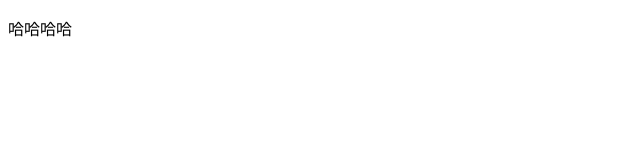
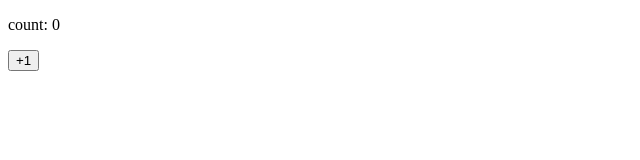
Before and after one commit to ry596384086/ts-template, a React app: page / in a window 1280 px wide. Shown: the top 160 px of the page, without its empty margins (0-640 px from the left). Built offline with nearby package versions, Linux system fonts and the light colour scheme.

Commit message:
feat: 使用hooks实现全局状态管理

```diff
--- a/src/App.tsx
+++ b/src/App.tsx
@@ -1,6 +1,23 @@
 import React from 'react'
 import './index.less'
+import { useGlobalStates, modifyGlobalStates } from './store/global-states'
+import { GlobalStatesModificationType } from './store/global-states.type'
+
 export default function () {
-  var text = '哈哈哈哈'
-  return <p className="text">{text}</p>
+  const { currentCount } = useGlobalStates()
+  return (
+    <div>
+      <p className="text">count: {currentCount}</p>
+      <button
+        onClick={() =>
+          modifyGlobalStates(
+            GlobalStatesModificationType.SET_CURRENT_COUNT,
+            currentCount + 1
+          )
+        }
+      >
+        +1
+      </button>
+    </div>
+  )
 }
--- /dev/null
+++ b/src/store/global-states.ts
@@ -0,0 +1,41 @@
+import { useState, useEffect } from 'react'
+import {
+  GlobalStates,
+  GlobalStatesModificationType
+} from './global-states.type'
+
+let listeners = []
+
+let globalState: GlobalStates = {
+  currentCount: 0
+}
+
+const broadcast = () => {
+  listeners.forEach((listener) => {
+    listener(globalState)
+  })
+}
+
+export const modifyGlobalStates = (
+  operation: GlobalStatesModificationType,
+  payload: any
+) => {
+  switch (operation) {
+    case GlobalStatesModificationType.SET_CURRENT_COUNT:
+      globalState = Object.assign({}, globalState, { currentCount: payload })
+  }
+  broadcast()
+}
+
+export const useGlobalStates = () => {
+  const [value, newListener] = useState(globalState)
+
+  useEffect(() => {
+    listeners.push(newListener)
+    return () => {
+      listeners = listeners.filter((listener) => listener !== newListener)
+    }
+  })
+
+  return value
+}
--- /dev/null
+++ b/src/store/global-states.type.ts
@@ -0,0 +1,7 @@
+export interface GlobalStates {
+  currentCount: number;
+}
+
+export enum GlobalStatesModificationType {
+  SET_CURRENT_COUNT
+}
--- a/webpack.config.js
+++ b/webpack.config.js
@@ -65,10 +65,6 @@ module.exports = {
         use: [
           "babel-loader",
           "ts-loader",
-          {
-            loader: "eslint-loader",
-            options: { fix: true },
-          },
         ],
         include: path.resolve(__dirname, "src"),
         exclude: /node_modules/,
```
Also changed, not shown: 1 other file (tests, documents, lock files or other folders).
